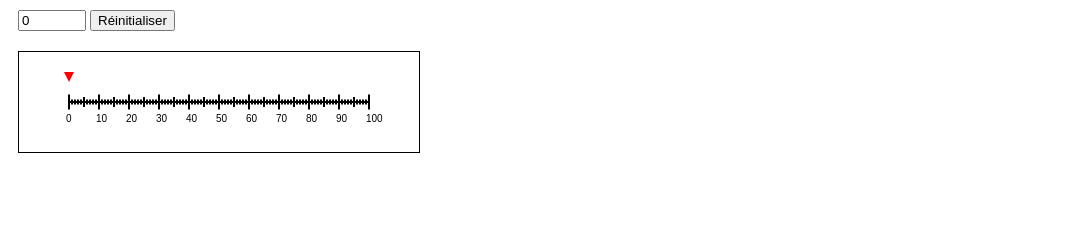
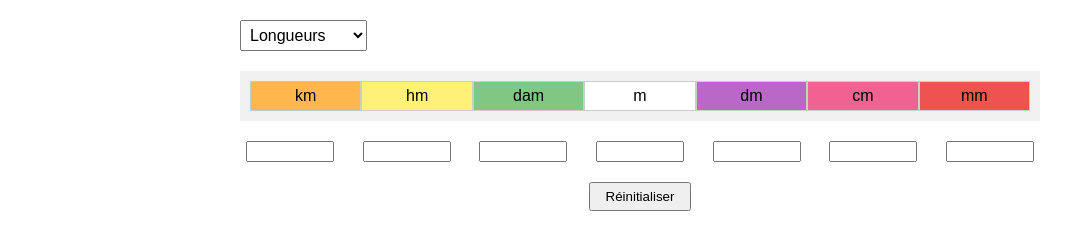
Before and after one commit to ZAHIRI1398/outils-g-o, an Electron app: page outils/glisse_mesure/index.html in a window 1280 px wide. Shown: the whole page, without its empty margins (0-1085 px from the left). Drawn offline with Linux system fonts and the light colour scheme.

Commit message:
Mise à jour de l'outil glisser-mesure avec convertisseur complet

```diff
--- a/outils/glisse_mesure/index.html
+++ b/outils/glisse_mesure/index.html
@@ -2,108 +2,147 @@
 <html>
 <head>
     <meta charset="UTF-8">
-    <title>Glisse Mesure</title>
+    <title>Convertisseur d'unités</title>
     <style>
-        canvas {
-            border: 1px solid black;
-            margin: 10px;
+        body {
+            font-family: Arial, sans-serif;
+            margin: 20px;
+        }
+        .container {
+            max-width: 800px;
+            margin: 0 auto;
+        }
+        .unit-selector {
+            margin-bottom: 20px;
+        }
+        select {
+            padding: 5px;
+            font-size: 16px;
+        }
+        .conversion-table {
+            display: flex;
+            flex-direction: column;
+            gap: 10px;
+            margin-top: 20px;
+        }
+        .units-row {
+            display: flex;
+            justify-content: space-between;
+            background-color: #f0f0f0;
+            padding: 10px;
+        }
+        .unit-cell {
+            width: 100px;
+            text-align: center;
+            padding: 5px;
+            border: 1px solid #ccc;
+        }
+        .km { background-color: #ffb74d; }
+        .hm { background-color: #fff176; }
+        .dam { background-color: #81c784; }
+        .m { background-color: #ffffff; }
+        .dm { background-color: #ba68c8; }
+        .cm { background-color: #f06292; }
+        .mm { background-color: #ef5350; }
+        .input-row {
+            display: flex;
+            justify-content: space-between;
+            margin-top: 10px;
+        }
+        .input-cell {
+            width: 100px;
+            text-align: center;
+        }
+        input {
+            width: 80px;
+            text-align: center;
         }
         .controls {
-            margin: 10px;
+            margin-top: 20px;
+            text-align: center;
         }
-        input[type="number"] {
-            width: 60px;
+        button {
+            padding: 5px 15px;
+            margin: 0 5px;
         }
     </style>
 </head>
 <body>
-    <div class="controls">
-        <input type="number" id="mesure" value="0" min="0" max="100" step="1">
-        <button id="reset">Réinitialiser</button>
+    <div class="container">
+        <div class="unit-selector">
+            <select id="measureType">
+                <option value="longueurs">Longueurs</option>
+                <option value="masses">Masses</option>
+                <option value="contenances">Contenances</option>
+            </select>
+        </div>
+
+        <div class="conversion-table">
+            <div class="units-row">
+                <div class="unit-cell km">km</div>
+                <div class="unit-cell hm">hm</div>
+                <div class="unit-cell dam">dam</div>
+                <div class="unit-cell m">m</div>
+                <div class="unit-cell dm">dm</div>
+                <div class="unit-cell cm">cm</div>
+                <div class="unit-cell mm">mm</div>
+            </div>
+            <div class="input-row">
+                <div class="input-cell"><input type="number" id="km" /></div>
+                <div class="input-cell"><input type="number" id="hm" /></div>
+                <div class="input-cell"><input type="number" id="dam" /></div>
+                <div class="input-cell"><input type="number" id="m" /></div>
+                <div class="input-cell"><input type="number" id="dm" /></div>
+                <div class="input-cell"><input type="number" id="cm" /></div>
+                <div class="input-cell"><input type="number" id="mm" /></div>
+            </div>
+        </div>
+
+        <div class="controls">
+            <button id="reset">Réinitialiser</button>
+        </div>
     </div>
-    <canvas id="canvas" width="400" height="100"></canvas>
 
     <script>
-        const canvas = document.getElementById('canvas');
-        const ctx = canvas.getContext('2d');
-        const mesureInput = document.getElementById('mesure');
+        const measureType = document.getElementById('measureType');
+        const inputs = ['km', 'hm', 'dam', 'm', 'dm', 'cm', 'mm'].map(id => document.getElementById(id));
         const resetBtn = document.getElementById('reset');
 
-        let isDragging = false;
-        let startX = 0;
-        let currentX = 0;
+        // Mise à jour des unités selon le type de mesure
+        measureType.addEventListener('change', function() {
+            const units = {
+                'longueurs': ['km', 'hm', 'dam', 'm', 'dm', 'cm', 'mm'],
+                'masses': ['kg', 'hg', 'dag', 'g', 'dg', 'cg', 'mg'],
+                'contenances': ['kL', 'hL', 'daL', 'L', 'dL', 'cL', 'mL']
+            };
 
-        function drawRuler() {
-            ctx.clearRect(0, 0, canvas.width, canvas.height);
-
-            // Dessiner la règle
-            ctx.beginPath();
-            ctx.moveTo(50, 50);
-            ctx.lineTo(350, 50);
-            ctx.strokeStyle = 'black';
-            ctx.lineWidth = 2;
-            ctx.stroke();
-
-            // Dessiner les graduations
-            for(let i = 0; i <= 100; i++) {
-                const x = 50 + (i * 3);
-                const height = i % 10 === 0 ? 15 : (i % 5 === 0 ? 10 : 5);
-
-                ctx.beginPath();
-                ctx.moveTo(x, 50 - height/2);
-                ctx.lineTo(x, 50 + height/2);
-                ctx.stroke();
-
-                if(i % 10 === 0) {
-                    ctx.fillText(i, x - 3, 70);
-                }
-            }
-
-            // Dessiner le curseur
-            const cursorX = 50 + (mesureInput.value * 3);
-            ctx.beginPath();
-            ctx.moveTo(cursorX, 30);
-            ctx.lineTo(cursorX - 5, 20);
-            ctx.lineTo(cursorX + 5, 20);
-            ctx.closePath();
-            ctx.fillStyle = 'red';
-            ctx.fill();
-        }
-
-        canvas.addEventListener('mousedown', (e) => {
-            const rect = canvas.getBoundingClientRect();
-            const x = e.clientX - rect.left;
-            if(x >= 50 && x <= 350) {
-                isDragging = true;
-                startX = x;
-                currentX = x;
-            }
+            const selectedUnits = units[this.value];
+            document.querySelectorAll('.unit-cell').forEach((cell, index) => {
+                cell.textContent = selectedUnits[index];
+            });
         });
 
-        canvas.addEventListener('mousemove', (e) => {
-            if(isDragging) {
-                const rect = canvas.getBoundingClientRect();
-                currentX = e.clientX - rect.left;
-                const value = Math.max(0, Math.min(100, Math.round((currentX - 50) / 3)));
-                mesureInput.value = value;
-                drawRuler();
-            }
+        // Conversion entre les unités
+        inputs.forEach((input, index) => {
+            input.addEventListener('input', function() {
+                if (this.value === '') return;
+
+                const value = parseFloat(this.value);
+                const position = index;
+
+                inputs.forEach((otherInput, otherIndex) => {
+                    if (otherInput !== this) {
+                        const difference = otherIndex - position;
+                        otherInput.value = value * Math.pow(10, -difference);
+                    }
+                });
+            });
         });
 
-        canvas.addEventListener('mouseup', () => {
-            isDragging = false;
+        // Réinitialisation
+        resetBtn.addEventListener('click', () => {
+            inputs.forEach(input => input.value = '');
         });
-
-        mesureInput.addEventListener('input', () => {
-            drawRuler();
-        });
-
-        resetBtn.addEventListener('click', () => {
-            mesureInput.value = 0;
-            drawRuler();
-        });
-
-        drawRuler();
     </script>
 </body>
 </html>
```
